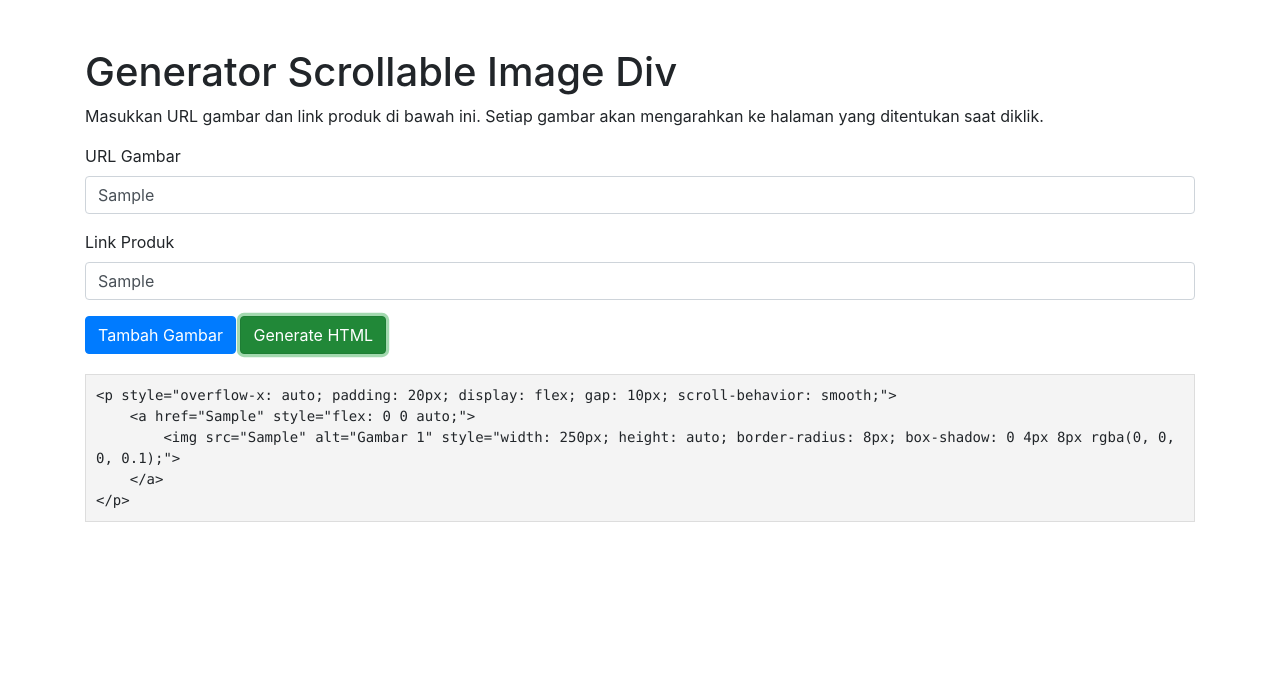
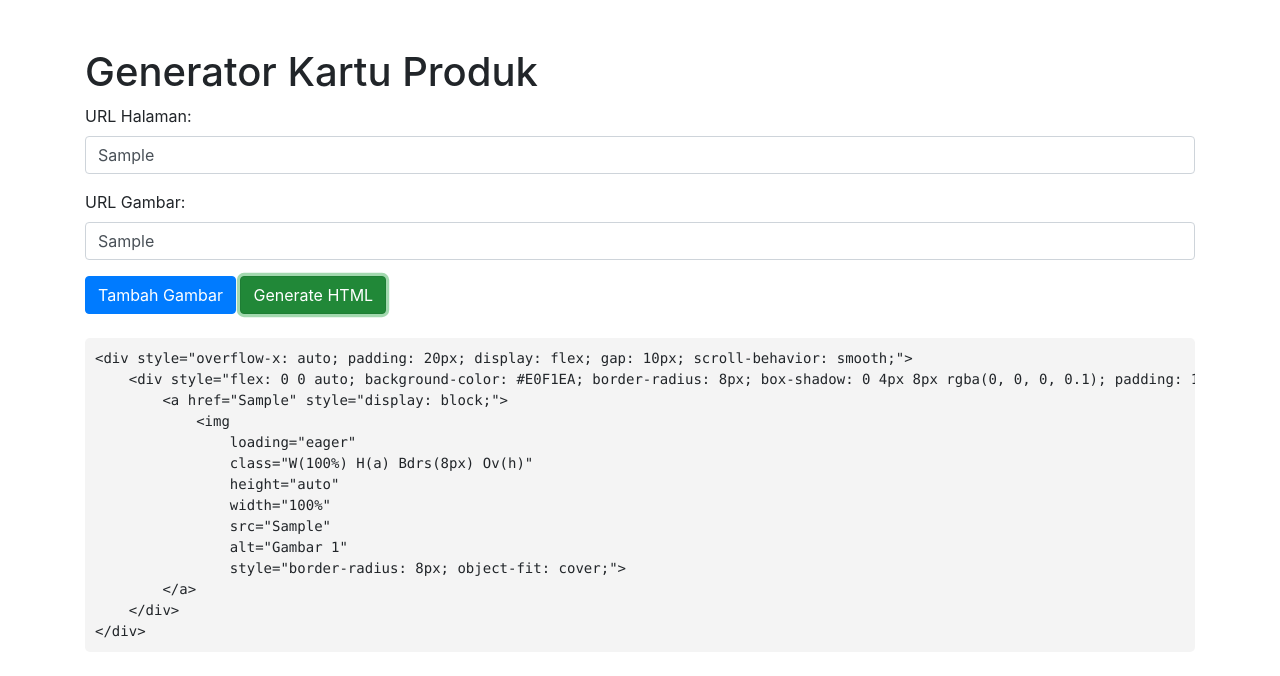
Before and after one commit to khairilhakiki24/generatorgambarslidelynkid, a plain HTML site: page index.html in a window 1280 px wide. Both pictures are taken after typing "Sample", "Sample" into the empty fields and a click on the button "Generate HTML". Drawn offline with nearby package versions, Linux system fonts and the light colour scheme.

Commit message:
Add files via upload

```diff
--- a/index.html
+++ b/index.html
@@ -3,57 +3,56 @@
 <head>
     <meta charset="UTF-8">
     <meta name="viewport" content="width=device-width, initial-scale=1.0">
-    <title>Generator Scrollable Image Div</title>
-    <link href="https://stackpath.bootstrapcdn.com/bootstrap/4.5.2/css/bootstrap.min.css" rel="stylesheet">
+    <title>Generator Kartu Produk</title>
+    <link rel="stylesheet" href="https://stackpath.bootstrapcdn.com/bootstrap/4.5.2/css/bootstrap.min.css">
     <style>
-        .imageInput {
-            margin-bottom: 10px;
+        .product-card {
+            background-color: #E0F1EA;
+            border-radius: 8px;
+            box-shadow: 0 4px 8px rgba(0, 0, 0, 0.1);
+            padding: 15px;
+            width: 250px;
+            text-align: center;
         }
-        #output {
-            margin-top: 20px;
-            padding: 10px;
-            background-color: #f4f4f4;
-            border: 1px solid #ddd;
-            white-space: pre-wrap;
+        .product-card img {
+            width: 100%;
+            height: auto;
+            border-radius: 8px;
         }
     </style>
 </head>
 <body>
     <div class="container mt-5">
-        <h1>Generator Scrollable Image Div</h1>
-        <p>Masukkan URL gambar dan link produk di bawah ini. Setiap gambar akan mengarahkan ke halaman yang ditentukan saat diklik.</p>
+        <h1>Generator Kartu Produk</h1>
         <form id="imageForm">
             <div id="imageInputs">
-                <div class="imageInput">
-                    <div class="form-group">
-                        <label for="imageURL">URL Gambar</label>
-                        <input type="text" class="form-control" name="imageURL[]" placeholder="Masukkan URL Gambar" required>
-                    </div>
-                    <div class="form-group">
-                        <label for="productLink">Link Produk</label>
-                        <input type="text" class="form-control" name="productLink[]" placeholder="Masukkan Link Produk" required>
-                    </div>
+                <div class="form-group">
+                    <label for="url">URL Halaman:</label>
+                    <input type="text" class="form-control" name="url[]" placeholder="Masukkan URL Halaman" required>
+                </div>
+                <div class="form-group">
+                    <label for="imageUrl">URL Gambar:</label>
+                    <input type="text" class="form-control" name="imageUrl[]" placeholder="Masukkan URL Gambar" required>
                 </div>
             </div>
             <button type="button" class="btn btn-primary" onclick="addImageInput()">Tambah Gambar</button>
             <button type="button" class="btn btn-success" onclick="generateHTML()">Generate HTML</button>
         </form>
-        <pre id="output"></pre>
+        <pre id="output" class="mt-4" style="background-color: #f4f4f4; padding: 10px; border-radius: 5px;"></pre>
     </div>
 
     <script>
         function addImageInput() {
             const imageInputs = document.getElementById('imageInputs');
             const newInput = document.createElement('div');
-            newInput.className = 'imageInput';
             newInput.innerHTML = `
                 <div class="form-group">
-                    <label for="imageURL">URL Gambar</label>
-                    <input type="text" class="form-control" name="imageURL[]" placeholder="Masukkan URL Gambar" required>
+                    <label for="url">URL Halaman:</label>
+                    <input type="text" class="form-control" name="url[]" placeholder="Masukkan URL Halaman" required>
                 </div>
                 <div class="form-group">
-                    <label for="productLink">Link Produk</label>
-                    <input type="text" class="form-control" name="productLink[]" placeholder="Masukkan Link Produk" required>
+                    <label for="imageUrl">URL Gambar:</label>
+                    <input type="text" class="form-control" name="imageUrl[]" placeholder="Masukkan URL Gambar" required>
                 </div>
             `;
             imageInputs.appendChild(newInput);
@@ -62,31 +61,37 @@
         function generateHTML() {
             const form = document.getElementById('imageForm');
             const formData = new FormData(form);
-            const imageURLs = formData.getAll('imageURL[]');
-            const productLinks = formData.getAll('productLink[]');
+            const urls = formData.getAll('url[]');
+            const imageUrls = formData.getAll('imageUrl[]');
 
-            let html = `<p style="overflow-x: auto; padding: 20px; display: flex; gap: 10px; scroll-behavior: smooth;">\n`;
+            let html = `<div style="overflow-x: auto; padding: 20px; display: flex; gap: 10px; scroll-behavior: smooth;">\n`;
 
-            for (let i = 0; i < imageURLs.length; i++) {
-                html += `    <a href="${productLinks[i]}" style="flex: 0 0 auto;">\n`;
-                html += `        <img src="${imageURLs[i]}" alt="Gambar ${i + 1}" style="width: 250px; height: auto; border-radius: 8px; box-shadow: 0 4px 8px rgba(0, 0, 0, 0.1);">\n`;
-                html += `    </a>\n`;
+            for (let i = 0; i < urls.length; i++) {
+                html += `    <div style="flex: 0 0 auto; background-color: #E0F1EA; border-radius: 8px; box-shadow: 0 4px 8px rgba(0, 0, 0, 0.1); padding: 15px; width: 250px; text-align: center;">\n`;
+                html += `        <a href="${urls[i]}" style="display: block;">\n`;
+                html += `            <img \n`;
+                html += `                loading="eager" \n`;
+                html += `                class="W(100%) H(a) Bdrs(8px) Ov(h)" \n`;
+                html += `                height="auto" \n`;
+                html += `                width="100%" \n`;
+                html += `                src="${imageUrls[i]}" \n`;
+                html += `                alt="Gambar ${i + 1}" \n`;
+                html += `                style="border-radius: 8px; object-fit: cover;">\n`;
+                html += `        </a>\n`;
+                html += `    </div>\n`;
             }
 
-            html += `</p>`;
+            html += `</div>`;
 
-            // Menyalin hasil ke clipboard
+            // Salin hasil ke clipboard
             navigator.clipboard.writeText(html).then(() => {
-                alert("HTML berhasil disalin ke clipboard!");
-            }).catch(err => {
-                alert("Gagal menyalin HTML: ", err);
+                alert('HTML telah disalin ke clipboard!');
+            }, (err) => {
+                console.error('Gagal menyalin: ', err);
             });
 
             document.getElementById('output').textContent = html;
         }
     </script>
-    <script src="https://code.jquery.com/jquery-3.5.1.slim.min.js"></script>
-    <script src="https://cdn.jsdelivr.net/npm/@popperjs/core@2.9.2/dist/umd/popper.min.js"></script>
-    <script src="https://stackpath.bootstrapcdn.com/bootstrap/4.5.2/js/bootstrap.min.js"></script>
 </body>
 </html>
```
